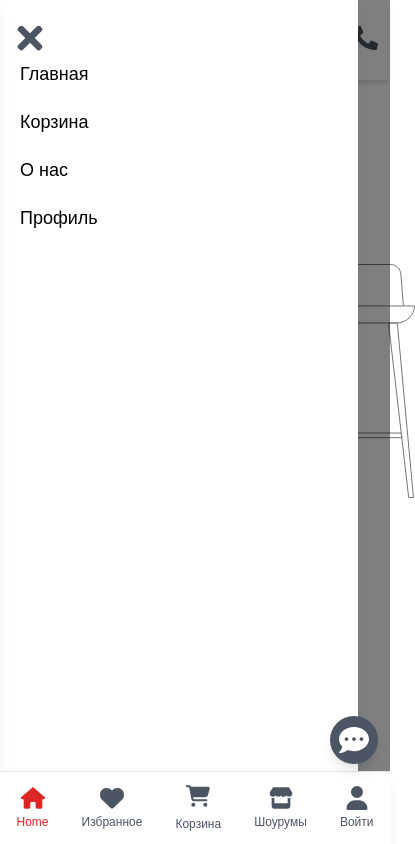
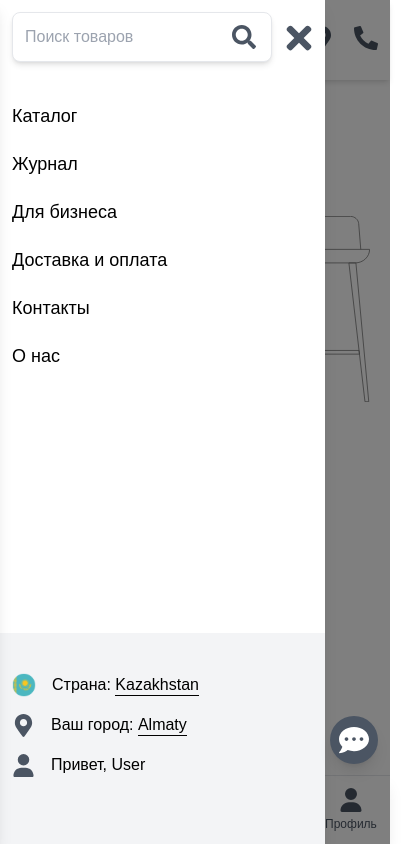
Before and after one commit to seniorfromturkestan/Mebel_Project, a React (Create React App) app: page /basket in a window 390 px wide. Both pictures are taken after a click on the button 30 px from the left and 38 px from the top of the page. Shown: the top 844 px of the page, 415 px wide, since content can reach past the window. Built offline with nearby package versions, Linux system fonts and the light colour scheme; a web font is replaced by a local one.

Commit message:
updated bottom navbar and mobilemenu

```diff
--- a/src/components/Basket.jsx
+++ b/src/components/Basket.jsx
@@ -1,38 +1,54 @@
-import { TiDelete } from "react-icons/ti";
-
-
-const Basket = ({cart, removeFromCart}) => {
+const Basket = ({ cart, removeFromCart }) => {
     return (
-    <div className="wrapper text-gray-600">
-            <h1 className="text-2xl my-6 font-bold text-center mt-32 ">Оформление заказа</h1>
+      <div className="wrapper text-gray-600 px-4">
+        <h1 className="text-xl md:text-2xl font-bold text-center mt-28 mb-4 md:mt-32">
+          Оформление заказа
+        </h1>
         {cart.length > 0 ? (
-                <ul>
+          <ul className="space-y-6">
             {cart.map((item) => (
-                    <li key={item.id} className="border-b py-4 px-4 flex items-center justify-between">
-                    <div className="flex items-center space-x-4">
-                        <img src={item.img} className="w-80 h-48 object-center object-cover" alt="/" />
-                        <div className="flex flex-col space-y-5">
-                        <span className="font-semibold text-2xl">
+              <li
+                key={item.id}
+                className="w-full border-b py-4 flex flex-col md:flex-row items-start md:items-center justify-between space-y-4 md:space-y-0"
+              >
+                <div className="flex flex-col w-full md:flex-row items-start md:items-center space-y-4 md:space-y-0 md:space-x-4">
+                  <img
+                    src={item.img}
+                    className="w-[400px] md:w-48 lg:w-64 h-52 object-cover"
+                    alt={item.title}
+                  />
+                  <div className="flex flex-col space-y-2">
+                    <span className="font-semibold text-xl">
                       {item.title}
                       {item.quantity > 1 && (
-                            <span className="text-md ml-2">x{item.quantity}</span>
+                        <span className="text-sm md:text-md ml-2">
+                          x{item.quantity}
+                        </span>
                       )}
                     </span>
-                        <span className='text-xl'>{item.description}</span>
-                        <span className="text-green-600 font-medium text-2xl">{item.price * item.quantity}₸</span>
+                    <span className="text-sm md:text-base">{item.description}</span>
+                    <span className="text-green-600 font-medium text-xl">
+                      {item.price * item.quantity}₸
+                    </span>
                   </div>
                 </div>
-                    <TiDelete className="text-5xl cursor-pointer hover:scale-110 transition"
+                <div className="w-full md:w-auto flex justify-end md:justify-start">
+                  <button
+                    className="border border-gray-600 rounded-lg text-gray-600 text-base sm:text-lg px-3 sm:px-4 py-2 cursor-pointer hover:bg-gray-600 hover:text-white transition duration-300 ml-auto md:ml-0"
                     onClick={() => removeFromCart(item.id)}
-                    />
+                  >
+                    Удалить
+                  </button>
+                </div>
               </li>
             ))}
           </ul>
         ) : (
-                <div className='flex flex-col justify-center items-center space-y-10 mt-10 mb-20'>
-                        <p>В вашей корзине пока нет товаров</p>
-
-                    <svg xmlns="http://www.w3.org/2000/svg" width="440" height="234" viewBox="0 0 440 234" fill="none">
+          <div className="flex flex-col justify-center items-center space-y-4 mt-10 mb-20">
+            <p className="text-center text-sm md:text-base">
+              В вашей корзине пока нет товаров
+            </p>
+            <svg xmlns="http://www.w3.org/2000/svg" className="w-[350px] md:w-[500px]" viewBox="0 0 440 234" fill="none">
                     <path d="M370.263 58.9814L354.103 233.475H358.864L379.074 58.9814H370.263Z" stroke="#767676" strokeMiterlimit="10"/>
                     <path d="M422.305 58.9814L438.465 233.475H433.704L413.486 58.9814H422.305Z" stroke="#767676" strokeMiterlimit="10"/>
                     <path d="M426.781 173.661H365.789L366.327 169.018H426.251L426.781 173.661Z" stroke="#767676" strokeMiterlimit="10"/>
@@ -57,13 +73,9 @@ const Basket = ({cart, removeFromCart}) => {
                     <path d="M219.906 140.67V145.19H250.626V140.67H219.906Z" stroke="#767676" strokeMiterlimit="10"/>
             </svg>
           </div>
+        )}
+      </div>
+    );
+  };
 
-            )}
-
-
-
-    </div>
-  )
-}
-
-export default Basket
+  export default Basket;
--- a/src/components/BottomNav.jsx
+++ b/src/components/BottomNav.jsx
@@ -1,52 +1,59 @@
 import React, { useState } from 'react';
 import { FaHouse, FaHeart, FaCartShopping, FaStore, FaUser } from 'react-icons/fa6';
+import { Link } from 'react-router-dom';
 
 const BottomNav = () => {
   const [active, setActive] = useState('home');
 
   return (
-    <div className="lg:hidden fixed bottom-0 left-0 w-full bg-white shadow-lg border-t border-gray-200 z-20">
+    <div className="lg:hidden fixed bottom-0 left-0 w-full bg-white shadow-lg border-t border-gray-200 z-10">
       <div className="flex justify-around items-center py-3 text-gray-600">
 
-        <button
-          className={`flex flex-col items-center ${active === 'home' ? 'text-red-600 ' : ''} `}
-          onClick={() => setActive('home')}
+        <Link
+          to="/"
+          className={`flex flex-col items-center hover:text-gray-600 transition duration-200 ${active === 'home' ? '!text-red-600' : ''}`}
+          onMouseDown={() => setActive('home')}
+
         >
           <FaHouse size={24} />
-          <span className="text-xs mt-1">Home</span>
-        </button>
+          <span className="text-xs mt-1">Главная</span>
+        </Link>
 
-        <button
-          className={`flex flex-col items-center ${active === 'favorites' ? 'text-red-600 ' : ''} `}
-          onClick={() => setActive('favorites')}
+        <Link
+          to="/basket"
+          className={`flex flex-col items-center hover:text-gray-600 transition duration-200 ${active === 'cart' ? '!text-red-600' : ''}`}
+          onMouseDown={() => setActive('cart')}
+        >
+          <FaCartShopping size={24} />
+          <span className="text-xs mt-1">Корзина</span>
+        </Link>
+
+        <Link
+          to="/aboutus"
+          className={`flex flex-col items-center hover:text-gray-600 transition duration-200 ${active === 'favorites' ? '!text-red-600' : ''}`}
+          onMouseDown={() => setActive('favorites')}
         >
           <FaHeart size={24} />
-          <span className="text-xs mt-1">Избранное</span>
-        </button>
+          <span className="text-xs mt-1">Избранные</span>
+        </Link>
 
-        <button
-          className={`flex flex-col items-center ${active === 'cart' ? 'text-red-600' : ''}`}
-          onClick={() => setActive('cart')}
-        >
-          <FaCartShopping size={24} />
-          <span className="text-xs mt-2">Корзина</span>
-        </button>
-
-        <button
-          className={`flex flex-col items-center ${active === 'showrooms' ? 'text-red-600 ' : ''} `}
-          onClick={() => setActive('showrooms')}
+        <Link
+          to="/showrooms"
+          className={`flex flex-col items-center hover:text-gray-600 transition duration-200 ${active === 'showrooms' ? '!text-red-600' : ''}`}
+          onMouseDown={() => setActive('showrooms')}
         >
           <FaStore size={24} />
           <span className="text-xs mt-1">Шоурумы</span>
-        </button>
+        </Link>
 
-        <button
-          className={`flex flex-col items-center ${active === 'login' ? 'text-red-600 ' : ''} `}
-          onClick={() => setActive('login')}
+        <Link
+          to="/profile"
+          className={`flex flex-col items-center hover:text-gray-600 transition duration-200 ${active === 'login' ? '!text-red-600' : ''}`}
+          onMouseDown={() => setActive('login')}
         >
           <FaUser size={24} />
-          <span className="text-xs mt-1">Войти</span>
-        </button>
+          <span className="text-xs mt-1">Профиль</span>
+        </Link>
 
       </div>
     </div>
--- a/src/components/Header.jsx
+++ b/src/components/Header.jsx
@@ -1,6 +1,5 @@
 import React, { useState, useEffect } from 'react';
 import { FaCartShopping, FaHeart, FaUser, FaBars, FaTrash } from 'react-icons/fa6';
-import { FaTimes } from 'react-icons/fa';
 import { Link, useLocation } from 'react-router-dom';
 import { IoSearchOutline } from "react-icons/io5";
 import MobileMenu from './MobileMenu';
@@ -56,6 +55,17 @@ const Header = ({ cart, removeFromCart, setSearchQuery, items }) => {
         };
     }, [windowWidth]);
 
+    useEffect(() => {
+        if (menuOpen) {
+            document.body.style.overflow = "hidden"; // Запрет скролла
+        } else {
+            document.body.style.overflow = ""; // Возврат скролла
+        }
+        return () => {
+            document.body.style.overflow = ""; // Очистка на размонтировании
+        };
+    }, [menuOpen]);
+
 
     const handleMouseEnter = () => {
         setCartOpen(true);
@@ -98,10 +108,23 @@ const Header = ({ cart, removeFromCart, setSearchQuery, items }) => {
                     <div className="flex lg:justify-between items-center bg-white pt-5">
 
                         <div className="lg:hidden flex items-center mr-auto lg:mr-0">
-                            <button onClick={toggleMenu} className="text-4xl text-gray-600 z-50 focus:outline-none">
-                                {menuOpen ? <FaTimes className='mr-10 transition duration-500' /> : <FaBars /> }
-                            </button>
-                            <MobileMenu isOpen={menuOpen} toggleMenu={toggleMenu} />
+                        <button
+                            onClick={toggleMenu}
+                            className={`text-4xl text-gray-600 z-20 focus:outline-none  ${
+                                menuOpen ? "opacity-0" : "opacity-100"
+                            }`}
+                        >
+                            <FaBars />
+                        </button>
+
+                            <MobileMenu
+                                isOpen={menuOpen}
+                                toggleMenu={toggleMenu}
+                                searchInput={searchInput}
+                                handleSearchClick={handleSearchClick}
+                                handleSearchInput={handleSearchInput}
+                            />
+
                         </div>
 
                         <Link to="/" className="text-2xl mr-auto lg:mr-0 font-bold text-gray-600">FurniLand</Link>
--- a/src/components/Items.jsx
+++ b/src/components/Items.jsx
@@ -50,7 +50,7 @@ const Items = ({ items, addToCart, searchQuery, clickedHeart, toggledItems }) =>
                                 src={item.img}
                                 alt={item.title}
                             />
-                            <div onClick={() => clickedHeart(item.id)} className="text-2xl md:text-3xl absolute right-3 bottom-28 text-gray-600 cursor-pointer hover:opacity-80 transition duration-200">
+                            <div onClick={() => clickedHeart(item.id)} className="text-2xl md:text-3xl absolute right-3 bottom-26 lg:bottom-28 text-gray-600 cursor-pointer hover:opacity-80 transition duration-200">
                                 {toggledItems[item.id] ? (
                                     <FaHeart />
                                 ) : (
@@ -59,11 +59,11 @@ const Items = ({ items, addToCart, searchQuery, clickedHeart, toggledItems }) =>
                             </div>
                             <div className="w-full pr-1 text-[#333] space-y-3">
                                 <Link to={`/${item.id}`} className="font-semibold py-4 text-gray-600 text-xl sm:text-2xl cursor-pointer w-fit">{item.title}</Link>
-                                <p className="h-12 text-gray-600 text-sm sm:text-base">{item.description}</p>
+                                <p className="h-6 lg:h-12 text-gray-600 text-sm sm:text-base">{item.description}</p>
                                 <div className="flex justify-between items-center">
                                     <p className="text-green-600 font-medium text-xl sm:text-2xl my-2">{item.price}₸</p>
                                     <div
-                                        className="border border-gray-600 rounded-lg text-gray-600 text-sm sm:text-lg px-3 sm:px-4 py-2 cursor-pointer hover:bg-gray-600 hover:text-white transition duration-300"
+                                        className="border border-gray-600 rounded-lg text-gray-600 text-base sm:text-lg px-3 sm:px-4 py-2 cursor-pointer hover:bg-gray-600 hover:text-white transition duration-300"
                                         onClick={() => addToCart(item)}
                                     >
                                         В корзину
--- a/src/components/MobileMenu.jsx
+++ b/src/components/MobileMenu.jsx
@@ -1,28 +1,93 @@
-import { Link } from "react-router-dom";
+import { FaTimes, FaMapMarkerAlt, FaSearch } from 'react-icons/fa';
+import { FaUser } from 'react-icons/fa6'
 
-const MobileMenu = ({ isOpen, toggleMenu }) => {
+import kz from '../img/kz.png'
+
+
+const MobileMenu = ({ isOpen, toggleMenu, searchInput, handleSearchClick, handleSearchInput}) => {
+
     return (
-        <>
+        <div>
             <div
-                className={`absolute top-0 left-0 right-0 bg-black opacity-50 z-10 min-h-[150vh] ${
-                    isOpen ? "block" : "hidden"
+                className={`absolute top-0 left-0 right-0 bg-black opacity-50 z-10 min-h-[150vh] transition-opacity duration-300 ${
+                    isOpen ? "opacity-50 block" : "opacity-0 hidden"
                 }`}
                 onClick={toggleMenu}
             />
             <div
-                className={`absolute top-0 left-0 w-11/12 h-[1000px] bg-white shadow-lg z-20 transform transition-transform duration-300 ${
-                    isOpen ? 'translate-x-0' : '-translate-x-full'
+                className={`absolute top-0 left-0 w-5/6 h-screen bg-white shadow-lg z-50 transform transition-transform duration-500 ${
+                    isOpen ? "translate-x-0" : "-translate-x-full"
                 }`}
             >
-                <nav className="flex flex-col mt-10 space-y-5 text-lg font-medium p-5 h-full">
-                    <Link to="/" onClick={toggleMenu} className="hover:text-gray-600 transition duration-200">Главная</Link>
-                    <Link to="/basket" onClick={toggleMenu} className="hover:text-gray-600 transition duration-200">Корзина</Link>
-                    <Link to="/aboutus" onClick={toggleMenu} className="hover:text-gray-600 transition duration-200">О нас</Link>
-                    <Link to="/profile" onClick={toggleMenu} className="hover:text-gray-600 transition duration-200">Профиль</Link>
+                <button
+                    onClick={toggleMenu}
+                    className="text-4xl text-gray-600 absolute top-5 right-2 focus:outline-none"
+                >
+                    <FaTimes />
+                </button>
+
+                <div className="md:hidden relative w-4/5 m-3">
+                    <input
+                        type="text"
+                        placeholder="Поиск товаров"
+                        value={searchInput}
+                        onChange={handleSearchInput}
+                        className="w-full p-3 border rounded-lg shadow-md focus:outline-none"
+                    />
+
+                    <div className="absolute top-1/2 right-1 text-2xl transform -translate-y-1/2 px-3 py-2 text-gray-600 rounded-lg hover:opacity-80 transition duration-300"
+                          onClick={()=>{
+                            handleSearchClick();
+                            toggleMenu()
+                        }}
+
+                    >
+                        <FaSearch/>
+                    </div>
+                </div>
+
+                <nav className="flex flex-col mt-10 space-y-5 text-lg font-medium px-3">
+                    <div className="hover:text-gray-600 transition duration-200">
+                        Каталог
+                    </div>
+                    <div className="hover:text-gray-600 transition duration-200">
+                        Журнал
+                    </div>
+                    <div className="hover:text-gray-600 transition duration-200">
+                        Для бизнеса
+                    </div>
+                    <div className="hover:text-gray-600 transition duration-200">
+                        Доставка и оплата
+                    </div>
+                    <div className="hover:text-gray-600 transition duration-200">
+                        Контакты
+                    </div>
+                    <div className="hover:text-gray-600 transition duration-200">
+                        О нас
+                    </div>
                 </nav>
+
+                <div className="absolute bottom-0 bg-gray-100 w-full h-1/4">
+                    <ul className="pl-3 pt-10 space-y-4">
+                        <li className="flex items-center space-x-4">
+                            <img src={kz} alt="kz" className="w-6" />
+                            <p>Страна: <span className="font-medium py-0.5 border-b border-black">Kazakhstan</span></p>
+                        </li>
+                        <li className="flex items-center space-x-4">
+                            <FaMapMarkerAlt className="text-[23px] text-gray-600"/>
+                            <p>Ваш город: <span className="font-medium py-0.5 border-b border-black">Almaty</span></p>
+                        </li>
+                        <li className="flex items-center space-x-4">
+                            <FaUser className="text-[23px] text-gray-600"/>
+                            <p>Привет, User</p>
+
+                        </li>
+                    </ul>
+
+                </div>
             </div>
-        </>
+        </div>
     );
 };
 
-export default MobileMenu;
+export default MobileMenu
--- a/tailwind.config.js
+++ b/tailwind.config.js
@@ -6,6 +6,9 @@ module.exports = {
   content: [
     "./src/**/*.{js,jsx,ts,tsx}",
 
+  ],
+  safelist: [
+    'text-red-600',
   ],
   theme: {
     extend: {
```
Also changed, not shown: src/img/kz.png (added). Lines whose indentation alone changed are shown as unchanged.
